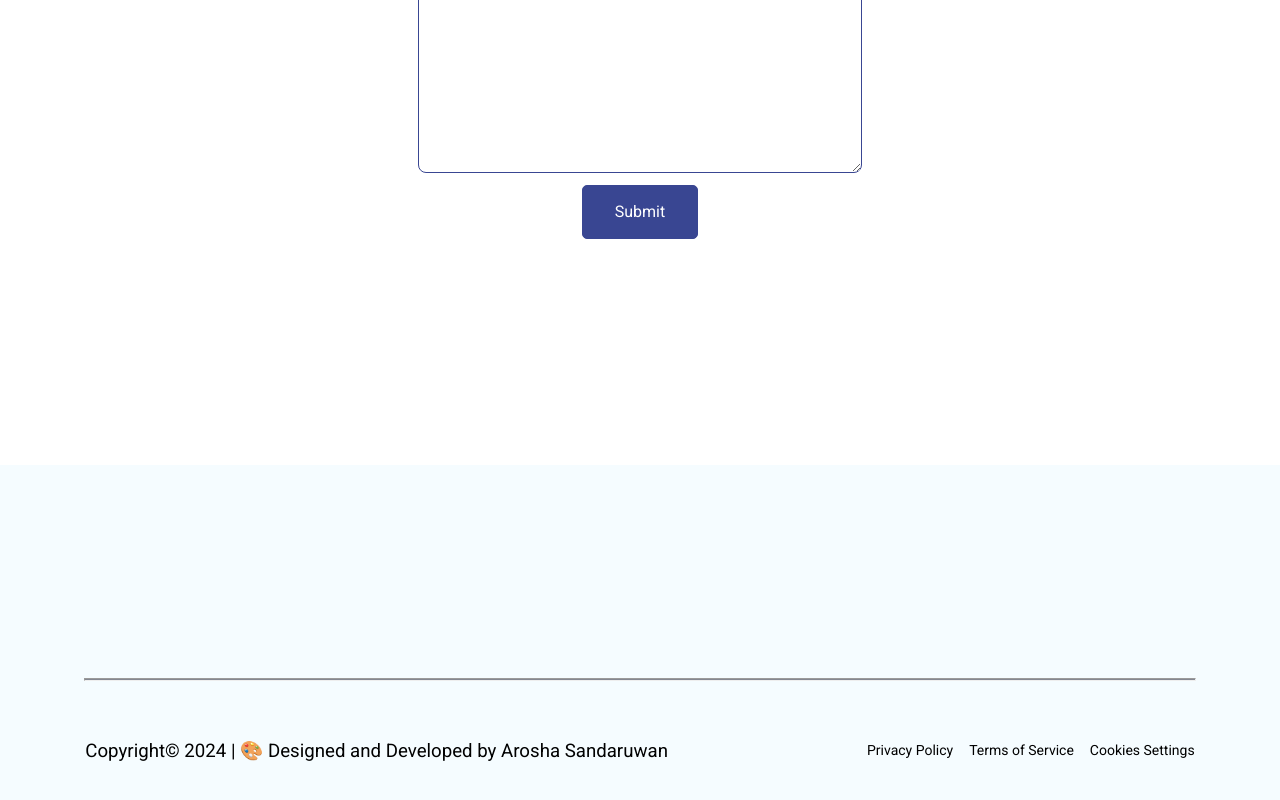
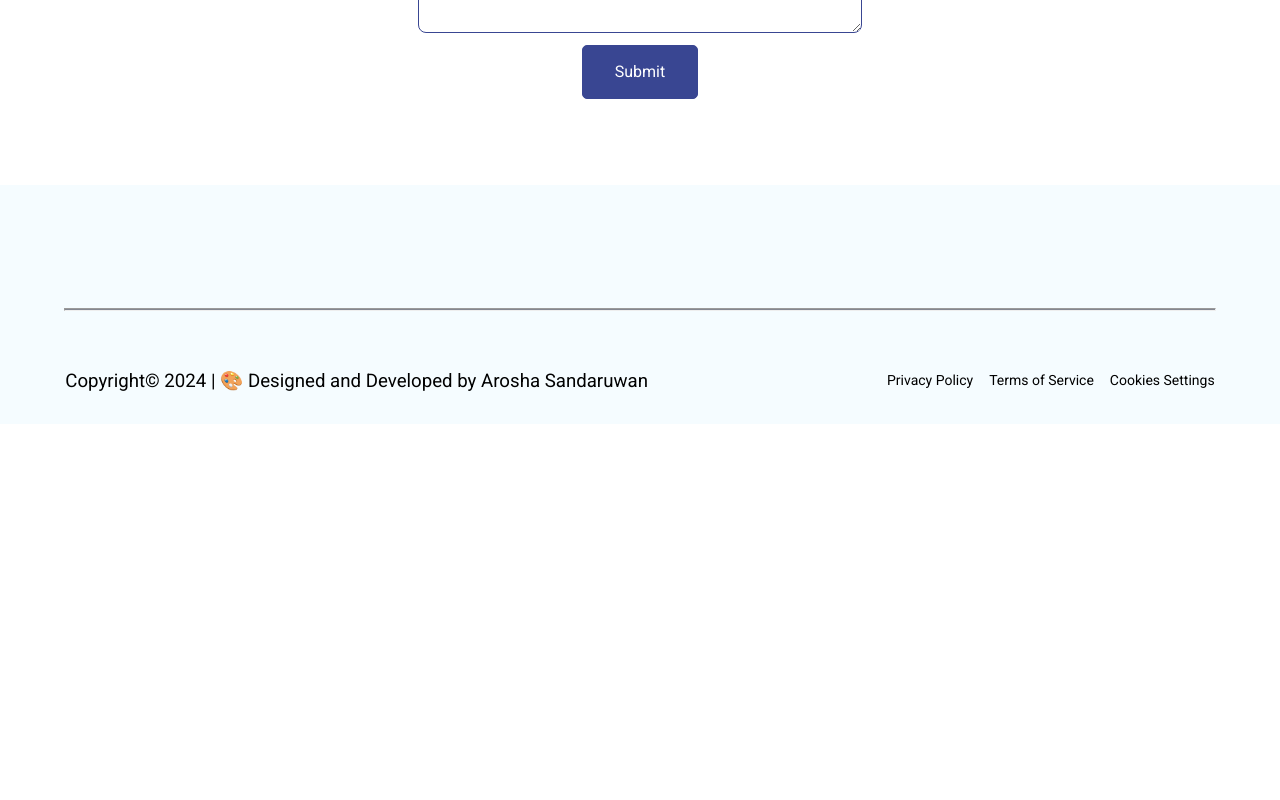
Before and after one commit to arosha619/My_Portfolio, a React (Create React App) app: page / in a window 1280 px wide. Shown: the part 4869-5669 px from the top of the page. After the commit the page ends 5293 px from the top, so only its background shows below. Built offline with nearby package versions, Linux system fonts and the light colour scheme.

Commit message:
contact page updated

```diff
--- a/src/App.css
+++ b/src/App.css
@@ -497,7 +497,7 @@ h2 {
 /* Testimonial Ends */
 .contact--section {
   display: flex;
-  padding: 150px 85px;
+  padding: 10px 85px;
   flex-direction: column;
   justify-content: center;
   align-items: center;
@@ -570,7 +570,7 @@ input[type="checkbox"] {
 /* Footer Starts */
 .footer--container {
   display: flex;
-  padding: 106.667px 85.333px;
+  padding: 16.667px 65.333px;
   flex-direction: column;
   align-items: flex-start;
   background: var(--bg-shade);
```
